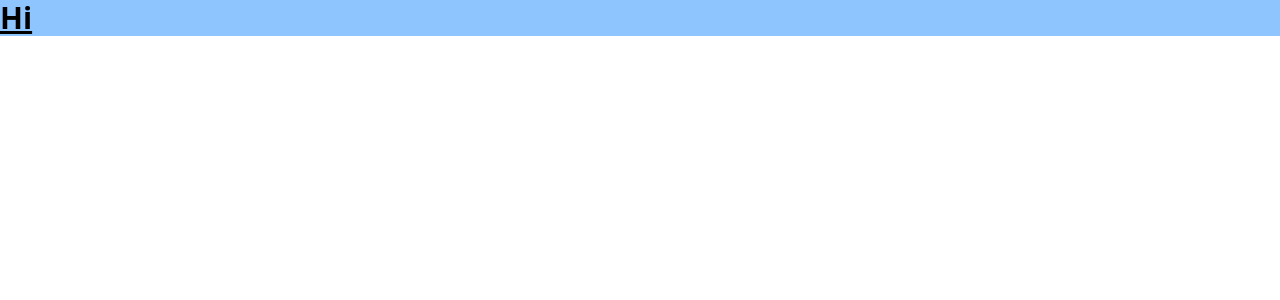
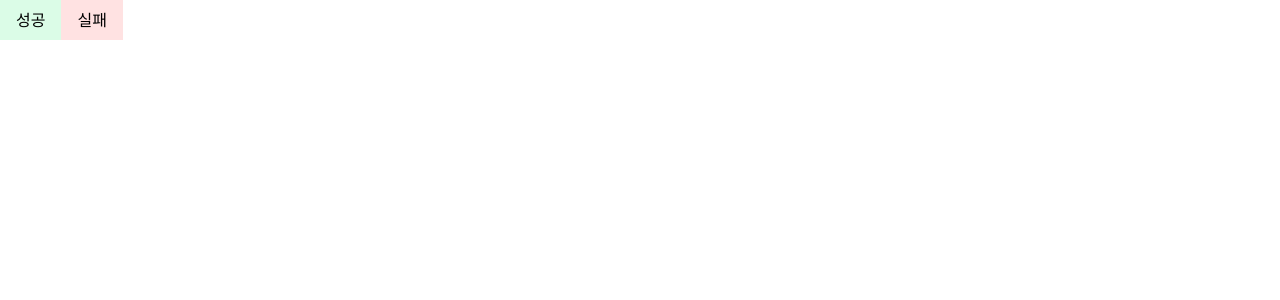
Before and after one commit to Leets-Official/BOOKMARK-FE, a React (Vite) app: page / in a window 1280 px wide. Shown: the top 300 px of the page. Built offline with nearby package versions, Linux system fonts and the light colour scheme.

Commit message:
feat : clsx 라이브러리 설치 + Toast컴포넌트 구현

```diff
--- a/package.json
+++ b/package.json
@@ -13,6 +13,7 @@
     "@tailwindcss/vite": "^4.1.10",
     "@tanstack/react-query": "^5.81.2",
     "axios": "^1.10.0",
+    "clsx": "^2.1.1",
     "react": "^19.1.0",
     "react-dom": "^19.1.0",
     "react-router-dom": "^7.6.2",
--- a/src/App.tsx
+++ b/src/App.tsx
@@ -1,5 +1,7 @@
+import ToastExample from './example/ToastExample';
+
 function App() {
-  return <div className='text-3xl font-bold underline bg-blue-300'>Hi</div>;
+  return <ToastExample />;
 }
 
 export default App;
--- a/src/components/common/Toast.tsx
+++ b/src/components/common/Toast.tsx
@@ -1,5 +1,28 @@
-const Toast = () => {
-  return <div></div>;
+import React from 'react';
+import clsx from 'clsx';
+
+type ToastProps = {
+  show: boolean;
+  message: string;
+  type?: string;
+};
+
+const Toast: React.FC<ToastProps> = ({ show, message, type }) => {
+  return (
+    <div
+      className={clsx(
+        'fixed top-[80px] left-1/2 -translate-x-1/2 w-60 h-10 rounded-3xl bg-white',
+        'flex items-center justify-center shadow-md text-base font-normal',
+        type === 'positive'
+          ? 'text-green-500 border border-green-500'
+          : 'text-red-500 border border-red-500',
+        'transition-opacity duration-300',
+        show ? 'opacity-100' : 'opacity-0',
+      )}
+    >
+      {message}
+    </div>
+  );
 };
 
 export default Toast;
--- /dev/null
+++ b/src/example/ToastExample.tsx
@@ -0,0 +1,32 @@
+import Toast from '@/components/common/Toast';
+import { useCallback, useState } from 'react';
+
+const Example = () => {
+  const [toast, setToast] = useState({ show: false, type: 'error', message: '' });
+
+  const showToast = useCallback((type: any, message: string) => {
+    setToast({ show: true, type, message });
+    setTimeout(() => {
+      setToast((prev: any) => ({ ...prev, show: false }));
+    }, 2000);
+  }, []);
+
+  return (
+    <>
+      <button
+        className='bg-green-100 px-4 py-2'
+        onClick={() => showToast('positive', '성공했습니다!')}
+      >
+        성공
+      </button>
+      <button className='bg-red-100 px-4 py-2' onClick={() => showToast('error', '실패했습니다.')}>
+        실패
+      </button>
+      <div className='p-4'>
+        <Toast show={toast.show} message={toast.message} type={toast.type} />
+      </div>
+    </>
+  );
+};
+
+export default Example;
```
Also changed, not shown: 1 other file (tests, documents, lock files or other folders).
